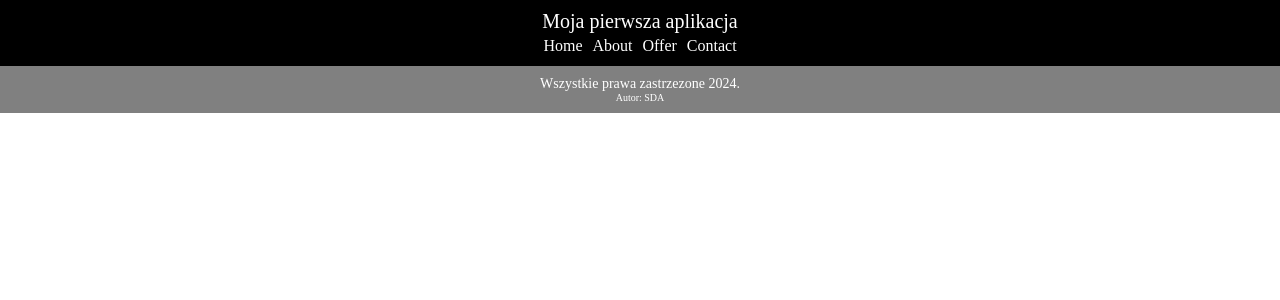
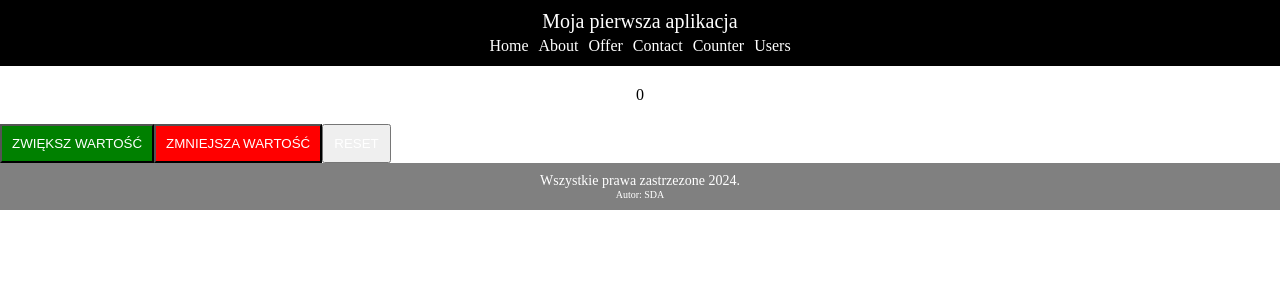
Before and after one commit to KajBialas/SDA-35-React, a React (Vite) app: page /counter in a window 1280 px wide. Shown: the top 300 px of the page. Built offline with nearby package versions, Linux system fonts and the light colour scheme.

Commit message:
Separeted pages

```diff
--- a/src/App.jsx
+++ b/src/App.jsx
@@ -4,8 +4,10 @@ import Home from './pages/home/Home';
 import Contact from './pages/contact/Contact';
 import Offer from './pages/offer/Offer';
 import About from './pages/about/About';
+import Users from './pages/users/Users';
+import Counter from './pages/counter/Counter';
 import { TEXTS } from './utils/translations';
-import { BrowserRouter as Router, Routes, Route, Link } from 'react-router-dom';
+import { BrowserRouter as Router, Routes, Route } from 'react-router-dom';
 
 
 function App() {
@@ -20,6 +22,8 @@ function App() {
           <Route path="/contact" element={<Contact />} />
           <Route path="/about" element={<About />} />
           <Route path="/offer" element={<Offer />} />
+          <Route path="/users" element={<Users />} />
+          <Route path="/counter" element={<Counter />} />
         </Routes>
       </Router>
 
@@ -34,6 +38,7 @@ function App() {
 export default App
 
 
-// Zadanie 4
-// Dodaj routing w aplikacji
-// Utworz przełączanie między stronami: Home, About, Offer oraz Contact - /, /about, /offer, /contact
+// Zadanie 0
+// 1. Utwórz podstrone Counter, oraz przenieś tam komponent licznika
+// 2. Utwórz podstrone Uzytkownicy oraz przenies tam komponet formularza
+// 3. Utwórz w menu linki do wszystkich podstron
--- a/src/components/header/Header.jsx
+++ b/src/components/header/Header.jsx
@@ -18,6 +18,12 @@ const Header = ({title}) => {
                 <Link to="/contact" className={styles.headerLink}>
                     Contact
                 </Link>
+                <Link to="/counter" className={styles.headerLink}>
+                    Counter
+                </Link>
+                <Link to="/users" className={styles.headerLink}>
+                    Users
+                </Link>
             </nav>
         </header>
     )
--- /dev/null
+++ b/src/pages/counter/Counter.jsx
@@ -0,0 +1,9 @@
+import CounterComponent from "../../components/counter/Counter";
+
+const Counter = () => {
+    return (
+        <CounterComponent />
+    )
+}
+
+export default Counter;
--- a/src/pages/home/Home.jsx
+++ b/src/pages/home/Home.jsx
@@ -1,6 +1,4 @@
 import TextSection from "../../components/textSection/TextSection";
-import Counter from "../../components/counter/Counter";
-import Form from "../../components/form/Form";
 
 import { TEXTS } from "../../utils/translations";
 
@@ -9,8 +7,6 @@ const Home = () => {
         <>
         <TextSection content={TEXTS.textSection.content1} />
         <TextSection content={TEXTS.textSection.content2} />
-        <Counter />
-        <Form />
         </>
     )
 }
--- /dev/null
+++ b/src/pages/users/Users.jsx
@@ -0,0 +1,9 @@
+import Form from "../../components/form/Form";
+
+const Users = () => {
+    return (
+        <Form />
+    )
+}
+
+export default Users;
```
